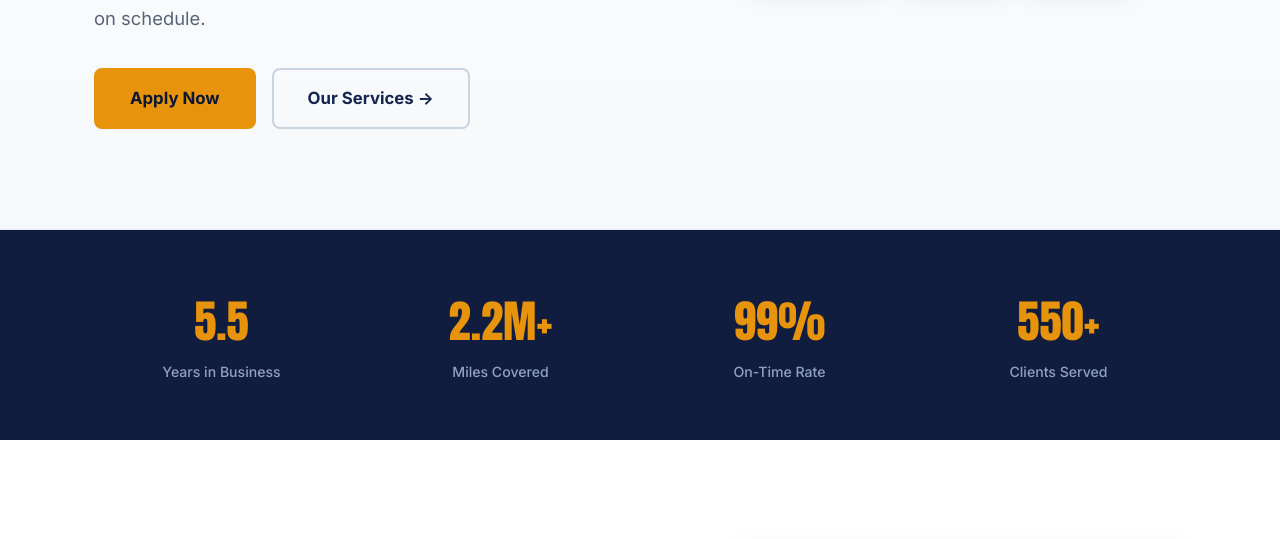
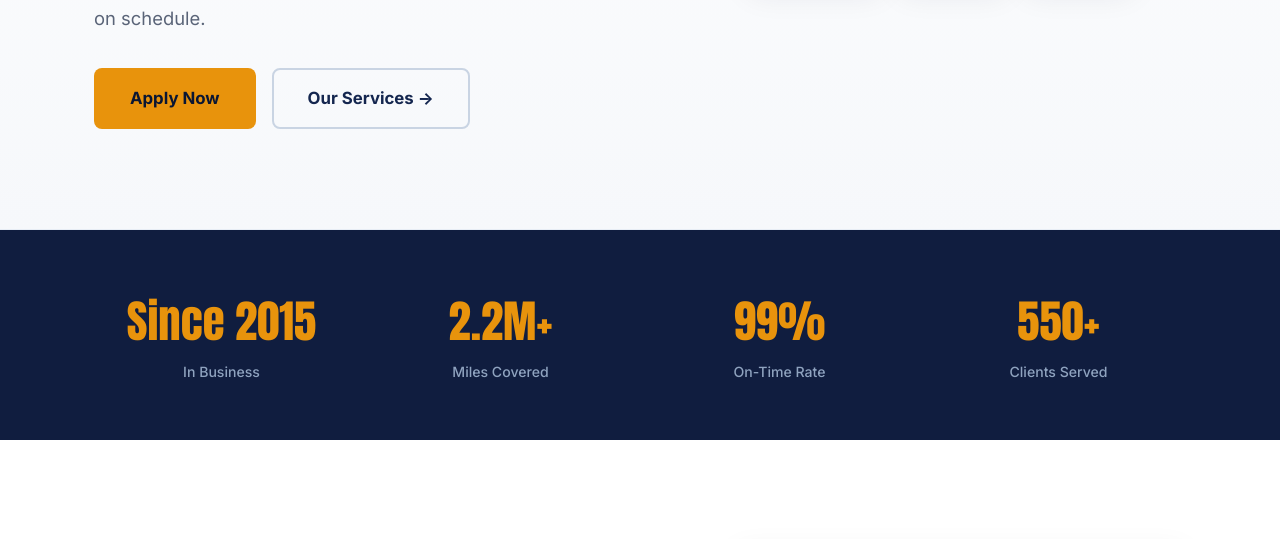
Before and after one commit to ToStefan/proteam-logistics, a plain HTML site: page index.html in a window 1280 px wide. Shown: the part 583-1122 px from the top of the page. Drawn offline with Linux system fonts and the light colour scheme.

Commit message:
Stats: replace 5.5 years with Since 2015
Co-Authored-By: Claude Fable 5 <noreply@anthropic.com>

```diff
--- a/index.html
+++ b/index.html
@@ -96,8 +96,8 @@
   <section class="stats-band">
     <div class="container stats-row">
       <div class="stat reveal">
-        <span class="stat-num">5.5</span>
-        <span class="stat-label">Years in Business</span>
+        <span class="stat-num">Since 2015</span>
+        <span class="stat-label">In Business</span>
       </div>
       <div class="stat reveal">
         <span class="stat-num">2.2M+</span>
```
